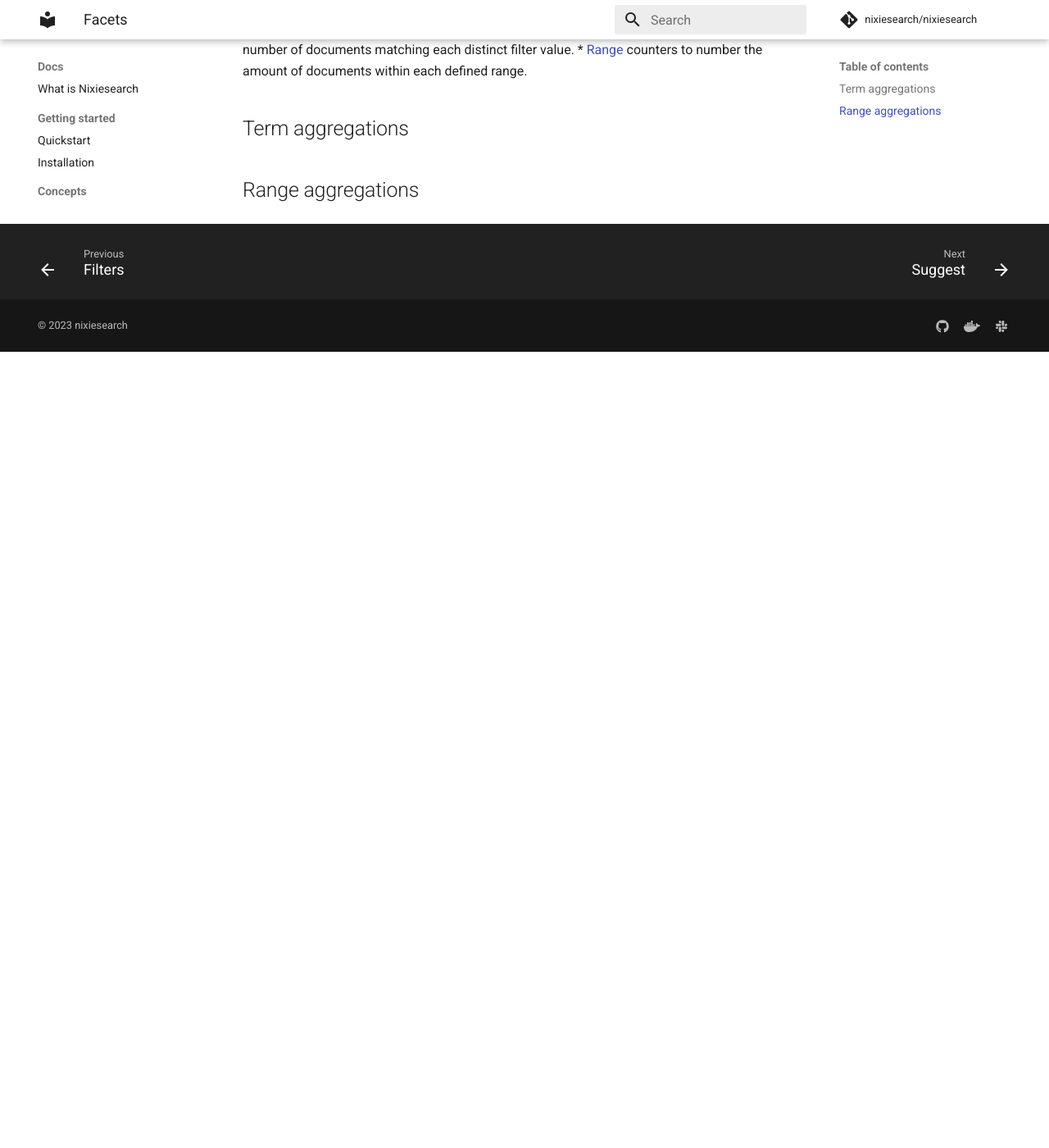
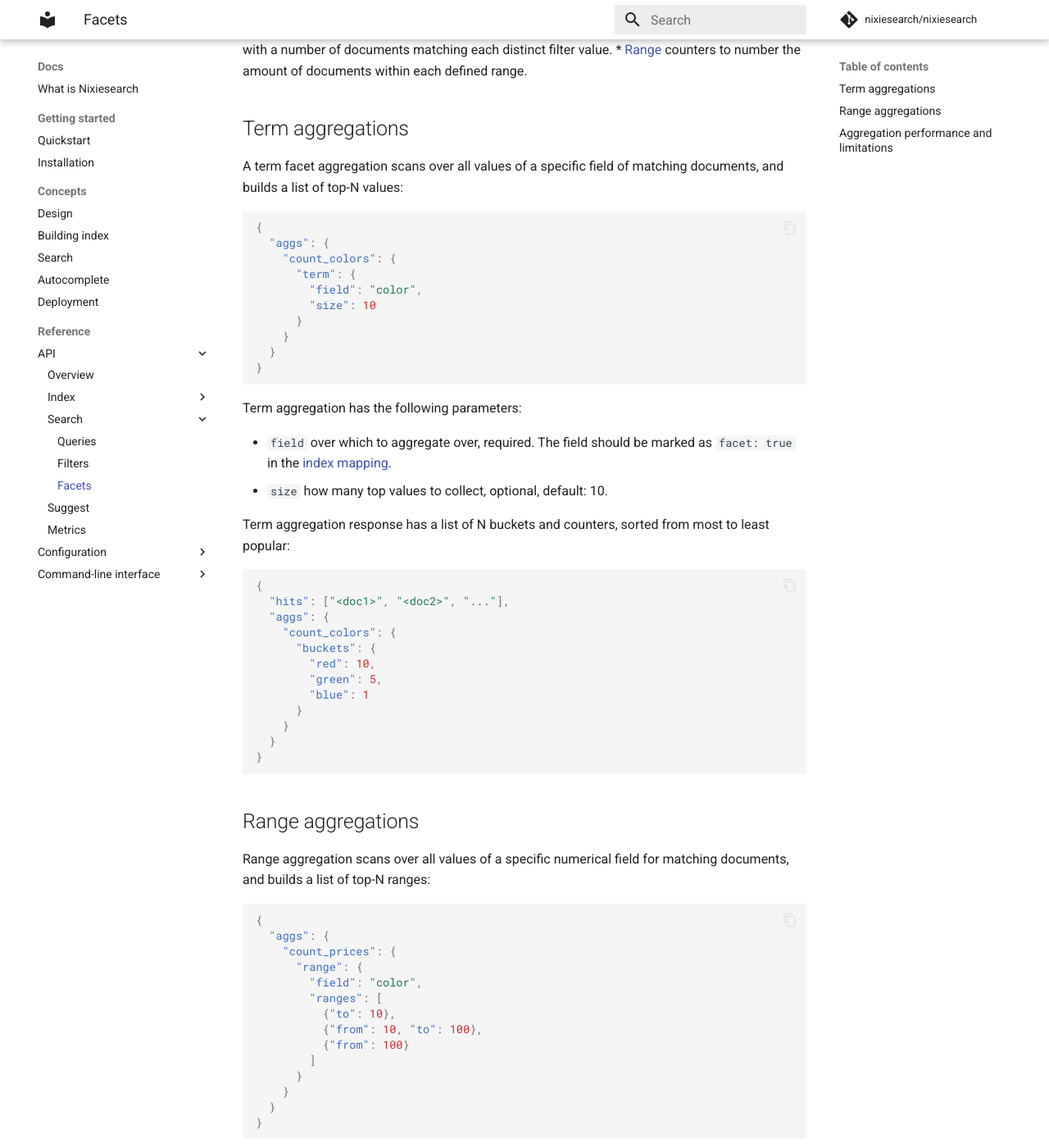
Before and after one commit to nixiesearch/nixiesearch, an MkDocs documentation site: the page built from docs/docs/reference/api/search/facet.md, in a window 1280 px wide and 1400 px high, scrolled down 1093 px. Shown: the whole window at 82% size. Built offline with MkDocs 1.6.1 and Material for MkDocs 9.7.7, drawn with Linux system fonts in a browser that asks for light colours; comment, search, counter and statistics services are not loaded; before the commit the page ends 1522 px from its top, so only the background shows below that; some of the changed text lies outside the part shown.

Commit message:
describe facets

````diff
--- a/docs/docs/reference/api/search/facet.md
+++ b/docs/docs/reference/api/search/facet.md
@@ -11,7 +11,7 @@
 }
 ```
 
-will result in the following response:
+A sample query with an aggregation over a `color` field above, will result in the following response with all the possible colors in matching documents:
 
 ```json
 {
@@ -28,7 +28,7 @@
 }
 ```
 
-Where the field `aggs.colors.buckets` contains possible filterable field values, sorted by the number of documents matching such a filter. The JSON schema for the aggregation field is:
+The JSON schema for the aggregation field is:
 
 ```json
 {
@@ -45,10 +45,79 @@
 
 > Single request can contain multiple aggregations as long as they have unique names.
 
-Nixiesearch supports the following types of facet aggregations:
+Nixiesearch currently supports the following types of facet aggregations:
 * [Term](#term-aggregations) facet counters with a number of documents matching each distinct filter value.
 * [Range](#range-aggregations) counters to number the amount of documents within each defined range.
 
 ## Term aggregations
 
+A term facet aggregation scans over all values of a specific field of matching documents, and builds a list of top-N values:
+
+```json
+{
+  "aggs": {
+    "count_colors": {
+      "term": {
+        "field": "color",
+        "size": 10
+      }
+    }
+  }
+}
+```
+
+Term aggregation has the following parameters:
+
+* `field` over which to aggregate over, required. The field should be marked as `facet: true` in the [index mapping](../../config/mapping.md).
+* `size` how many top values to collect, optional, default: 10.
+
+Term aggregation response has a list of N buckets and counters, sorted from most to least popular:
+
+```json
+{
+  "hits": ["<doc1>", "<doc2>", "..."],
+  "aggs": {
+    "count_colors": {
+      "buckets": {
+        "red": 10,
+        "green": 5,
+        "blue": 1
+      }
+    }
+  }
+}
+```
+
+>
+
 ## Range aggregations
+
+Range aggregation scans over all values of a specific numerical field for matching documents, and builds a list of top-N ranges:
+
+```json
+{
+  "aggs": {
+    "count_prices": {
+      "range": {
+        "field": "color",
+        "ranges": [
+          {"to": 10},
+          {"from": 10, "to": 100},
+          {"from": 100}
+        ]
+      }
+    }
+  }
+}
+```
+
+Range facet aggregation has the following parameters:
+* `field` - required, string. A field to compute range aggregation. Should be marked as `facet: true` in [index mapping](../../config/mapping.md) and had the type of `int`/`float`/`double`/`long`
+* `ranges`, required, non-empty list.
+* `ranges.to`, optional, number. An end of the range.
+* `ranges.from`, optional, number. A start of the range. A single range should have at least one `from` or `to` field.
+
+## Aggregation performance and limitations
+
+* Computing term facet aggregations requires creating an internal [Lucene DocValues](https://lucene.apache.org/core/9_0_0/core/org/apache/lucene/index/DocValues.html) field, which has to be kept in RAM for the best performance. Try to minimize the amount of faceted fields to keep RAM usage low.
+* Term facets are trimmed to first 1024 characters.
````
